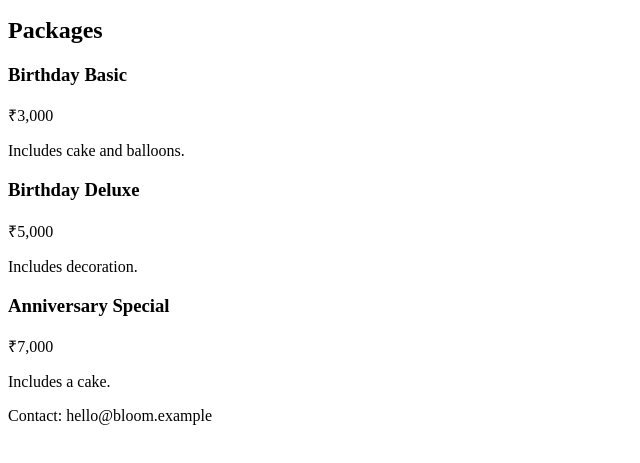
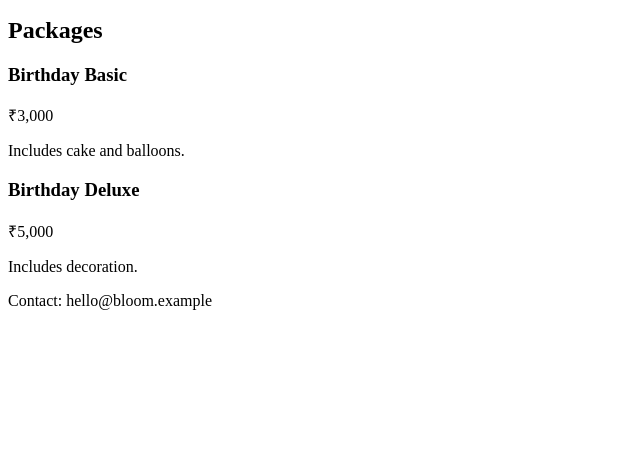
Before and after one commit to vyomkakkar0207-collab/lawm-pipeline-test, a website: page index.html in a window 1280 px wide. Shown: the part 101-564 px from the top of the page, without its empty margins (0-640 px from the left). Drawn offline with Linux system fonts and the light colour scheme.

Commit message:
Revert 82399eb5 (automatic rollback)

```diff
--- a/index.html
+++ b/index.html
@@ -21,12 +21,6 @@
         <p class="price">₹5,000</p>
         <p class="includes">Includes decoration.</p>
       </article>
-
-      <article class="package" data-package="anniversary-special">
-        <h3>Anniversary Special</h3>
-        <p class="price">₹7,000</p>
-        <p class="includes">Includes a cake.</p>
-      </article>
     </section>
 
     <footer>
```
